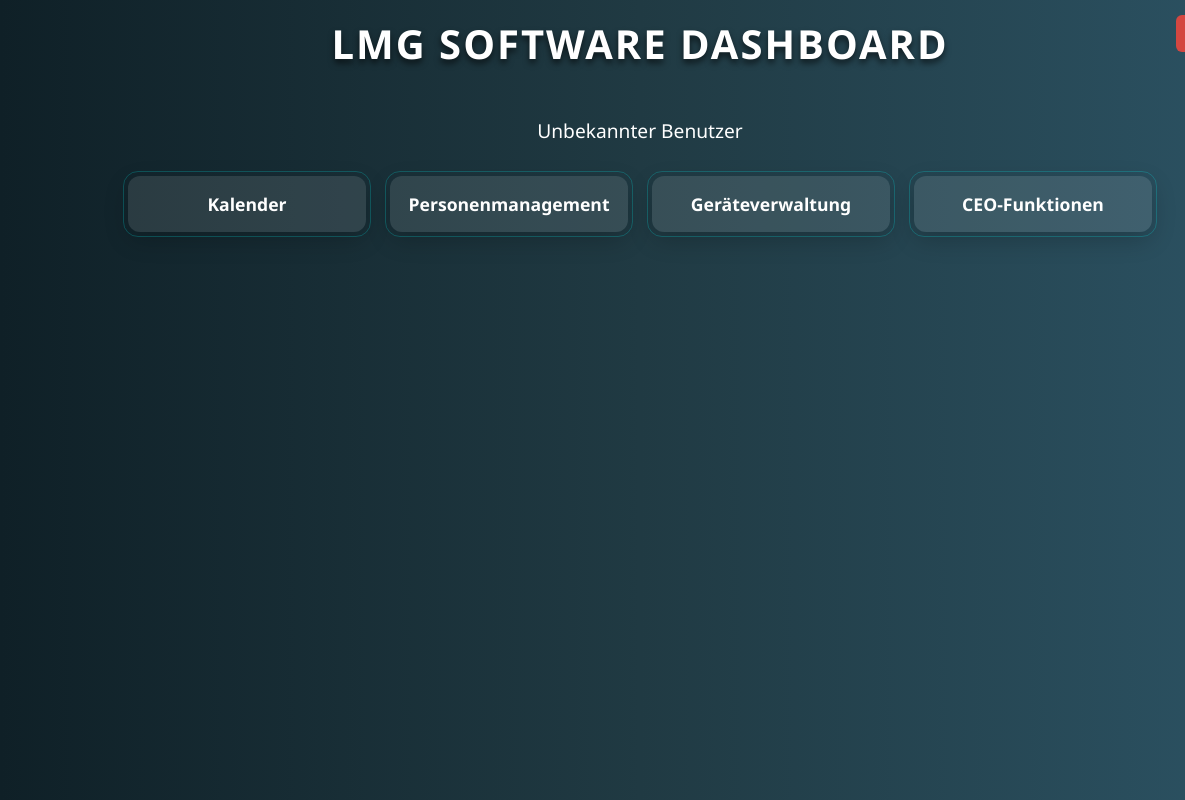
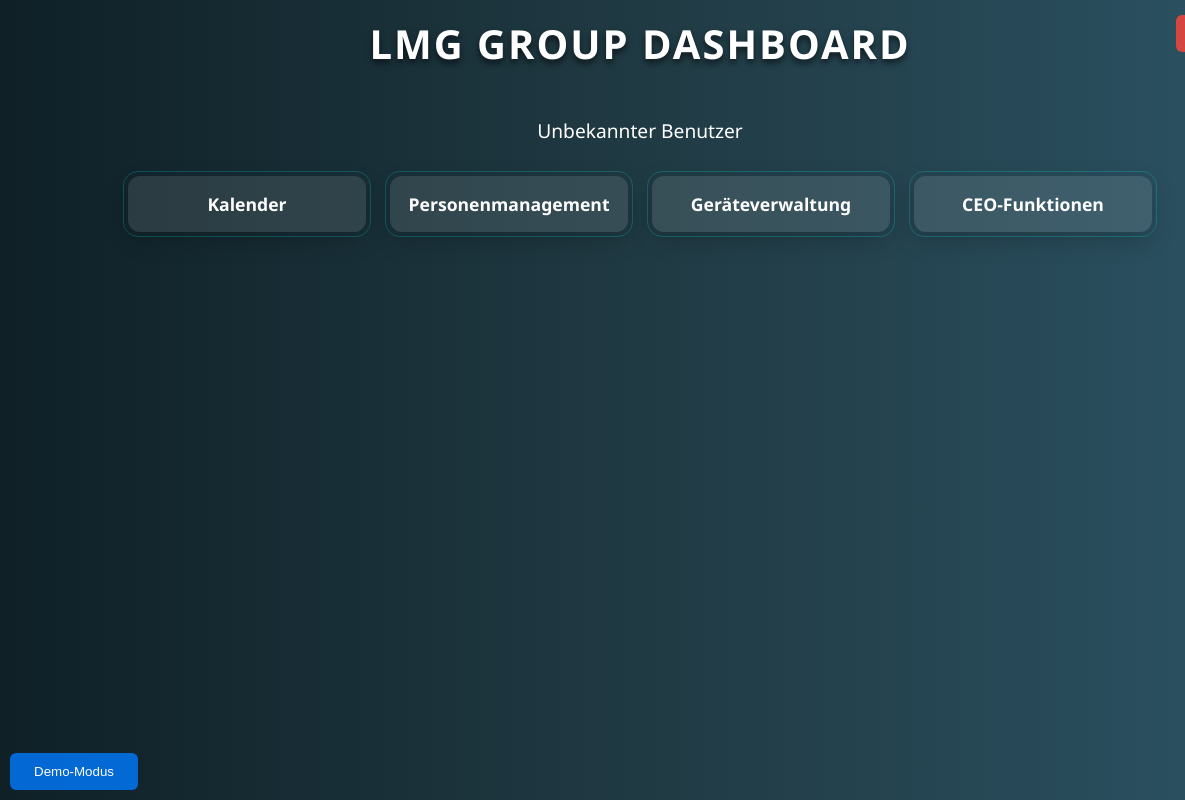
Before and after one commit to MGETZ-io/LMG, a plain HTML site: page dashboard.html in a window 1280 px wide. Shown: the full height of the page, 0-1185 px from the left. Drawn offline with Linux system fonts and the light colour scheme.

Commit message:
Update dashboard.html

```diff
--- a/dashboard.html
+++ b/dashboard.html
@@ -3,7 +3,7 @@
 <head>
     <meta charset="UTF-8">
     <meta name="viewport" content="width=device-width, initial-scale=1.0">
-    <title>LMG Software - Dashboard</title>
+    <title>LMG Group Dashboard</title>
     <style>
         body {
             font-family: 'Segoe UI', Tahoma, Geneva, Verdana, sans-serif;
@@ -91,10 +91,25 @@
         #logo:hover {
             opacity: 1;
         }
+        #demo-mode {
+            position: fixed;
+            bottom: 10px;
+            left: 10px;
+            padding: 0.7rem 1.5rem;
+            background: rgba(0, 123, 255, 0.8);
+            color: white;
+            border: none;
+            border-radius: 6px;
+            cursor: pointer;
+            transition: background 0.3s;
+        }
+        #demo-mode:hover {
+            background: rgba(0, 123, 255, 1);
+        }
     </style>
 </head>
 <body>
-    <h1>LMG Software Dashboard</h1>
+    <h1>LMG Group Dashboard</h1>
     <p class="welcome" id="welcomeMessage"></p>
 
     <div class="widget-container">
@@ -105,6 +120,7 @@
     </div>
 
     <button id="logout">Logout</button>
+    <button id="demo-mode">Demo-Modus</button>
     <img id="logo" src="LMG.jpg" alt="LMG Logo">
 
     <script>
@@ -124,6 +140,10 @@
         document.getElementById('logout').addEventListener('click', () => {
             window.location.href = 'index.html';
         });
+
+        document.getElementById('demo-mode').addEventListener('click', () => {
+            window.location.href = 'demo-modus.html';
+        });
     </script>
 </body>
 </html>
```
